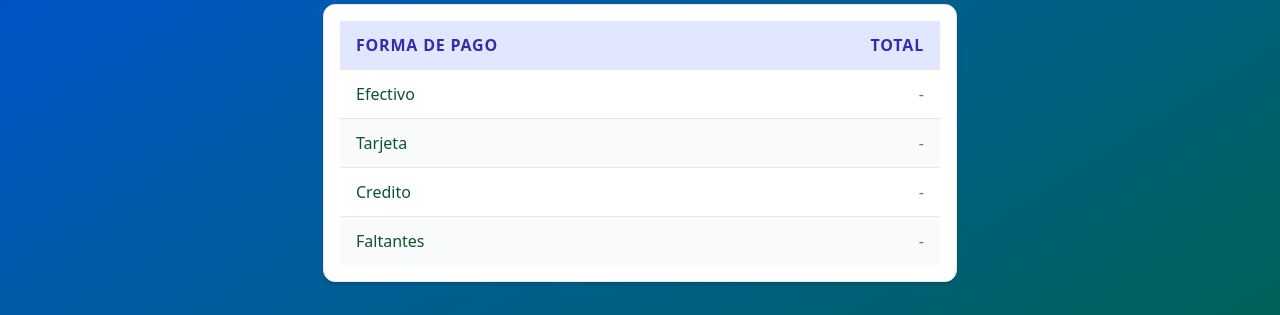
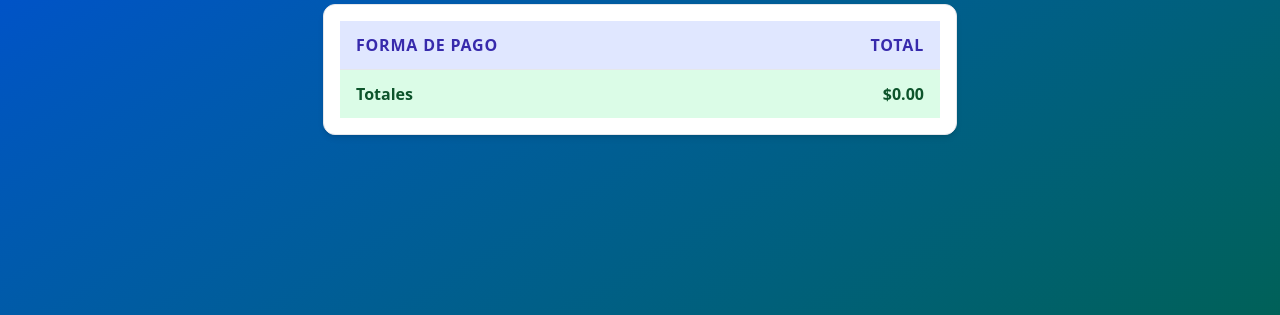
Before and after one commit to JuanHernandezMartinez/DigitReportsReact, a React app: page /ventas in a window 1280 px wide. Shown: the part 309-624 px from the top of the page. Built offline with nearby package versions, Linux system fonts and the light colour scheme; the HTML template or start-up script is replaced by a standard one.

Commit message:
formas de pago ya muestran totales
formas de pago ya muestran totales

```diff
--- /dev/null
+++ b/src/Models/FormasArticulos.ts
@@ -0,0 +1,6 @@
+export class FormasArticulos {
+    id: number
+    forma: string
+    unidades: number
+    total: number
+}
--- a/src/Services/FromasService.ts
+++ b/src/Services/FormasService.ts
@@ -1,18 +1,18 @@
 import { Formas } from "../Models/Formas";
 import axios from '../Interceptors/AxiosInterceptor'
-import { VentasArticulo } from "../Models/VentasArticulos";
+import { FormasArticulos } from "../Models/FormasArticulos";
 
 export class FormasService {
    async obtenerTodasLasVentas(): Promise<Formas[]> {
     const Formas = await axios.get('/formas-pago');
-    console.log("Ventas encontradas: ", Formas.data)
+    console.log("formas encontradas: ", Formas.data)
     return Formas.data }
 
    async obtenerUnaVentaPorId(id:number): Promise<Formas[]> { return await axios.get(`/formas-pago/${id}`)}
 
    //http://localhost:8080/ventas/articulos/2024-10-01/2024-10-30
    //formato de la fecha year-month-day = yyyy-mm-dd
-   async obtenerVentasArticulosPorFechas(fechaInicio:any, fechaFin:any): Promise<VentasArticulo[]>{
+   async obtenerFormasArticulosPorFechas(fechaInicio:any, fechaFin:any): Promise<FormasArticulos[]>{
       return (await axios.get(`/formas-pago/fechas/${fechaInicio}/${fechaFin}`)).data
    }
 
--- a/src/UI/Ventas/Ventas.tsx
+++ b/src/UI/Ventas/Ventas.tsx
@@ -6,16 +6,20 @@ import { useNavigate } from "react-router-dom";
 import logo from '../../assets/165 x 645.png';
 import { VentasService } from "../../Services/VentasService";
 import { VentasArticulo } from "../../Models/VentasArticulos";
+import { FormasService } from "../../Services/FormasService";
+import { FormasArticulos } from "../../Models/FormasArticulos";
 import DatePicker, { DateObject } from "react-multi-date-picker";
 //import DatePanel from "react-multi-date-picker/plugins/date_panel";
 
 function Ventas(props : {hide:boolean}) {
     const navigate = useNavigate();
     const [sales, setSales] = useState<VentasArticulo[]>([]);
+    const [formas, setFormas] = useState<FormasArticulos[]>([]);
     const [currentTime, setCurrentTime] = useState(new Date().toLocaleString());
     const [selectedDates, setSelectedDates] = useState<DateObject[]>([]);
     const hidden=props.hide ? props.hide:false
     const ventasService = new VentasService();
+    const formasService = new FormasService();
 
     const handleBack = () => {
         navigate(-1); // pag anterior
@@ -30,6 +34,7 @@ function Ventas(props : {hide:boolean}) {
     function buscar(dates: DateObject[]) {
         console.log("entro la funcion buscar: ", dates)
         setSales([]);
+        setFormas([]);
         setSelectedDates(dates);
         if (dates.length !== 2) {
             console.error("Selecciona un rango de fechas válido");
@@ -41,6 +46,9 @@ function Ventas(props : {hide:boolean}) {
         console.log("buscando datos")
         ventasService.obtenerVentasArticulosPorFechas(startDate, endDate).then((data)=>{
             setSales(data);
+        })
+        formasService.obtenerFormasArticulosPorFechas(startDate, endDate).then((dataform)=>{
+            setFormas(dataform);
         })
         // var response:VentasArticulo[] = await ventasService.obtenerVentasArticulosPorFechas("2024-10-02", "2024-10-02");
     }
@@ -171,12 +179,23 @@ function Ventas(props : {hide:boolean}) {
                     </tr>
                     </thead>
                     <tbody className="divide-y divide-gray-200">
-                    {["Efectivo", "Tarjeta", "Credito", "Faltantes"].map((method, index) => (
+                    {formas.map((form, index) => (
                         <tr key={index} className="hover:bg-green-50 even:bg-gray-50">
-                        <td className="px-4 py-3 text-green-900 font-medium">{method}</td>
-                        <td className="px-4 py-3 text-right text-gray-500">-</td>
+                        <td className="px-4 py-3 text-green-900 font-medium">{form.forma}</td>
+                        <td className="px-4 py-3 text-right text-gray-500">
+                                ${form.total.toFixed(2)}
+                            </td>
                         </tr>
                     ))}
+
+                    {/* Fila de Totales */}
+                    <tr className="bg-green-100 font-bold">
+                        <td className="px-4 py-3 text-green-900 border-t border-gray-200">Totales</td>
+                        <td className="px-4 py-3 text-right text-green-900 border-t border-gray-200">
+                            ${formas.reduce((acc, form) => acc + form.total, 0).toFixed(2)}
+                        </td>
+                    </tr>
+
                     </tbody>
                 </table>
                 </CardContent>
```
